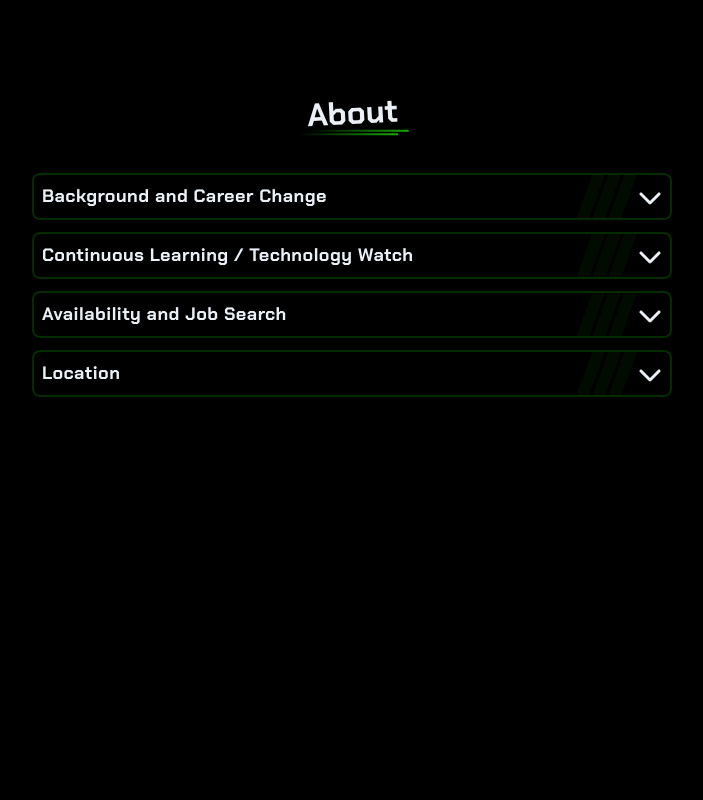
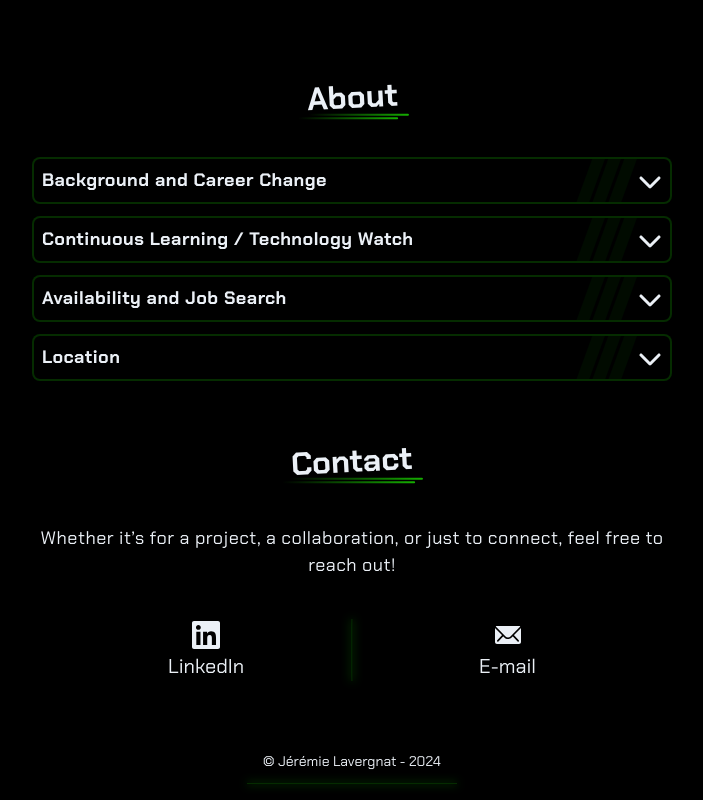
Before and after one commit to JeremDevX/portfolio-jeremdev, a Next.js app: page /en in a window 1280 px wide. Shown: the part 1668-2468 px from the top of the page, without its empty margins (288-991 px from the left). Before the commit the page ends 2097 px from the top, so only its background shows below. Built offline with nearby package versions, Linux system fonts and the light colour scheme.

Commit message:
style: add contact section with links and description; update translations for contact text

```diff
--- a/content/en/en.json
+++ b/content/en/en.json
@@ -6,6 +6,7 @@
     "mainSkills": "Core skills",
     "secondarySkills": "Additional skills",
     "myProjects": "Projects",
+    "contact": "Whether it’s for a project, a collaboration, or just to connect, feel free to reach out!",
     "about": "About",
     "aboutContent": [
       {
--- a/content/fr/fr.json
+++ b/content/fr/fr.json
@@ -6,6 +6,7 @@
     "mainSkills": "Core skills",
     "secondarySkills": "Additional skills",
     "myProjects": "Projets",
+    "contact": "Que ce soit pour un projet, une collaboration ou simplement échanger, n’hésitez pas à me contacter !",
     "about": "À propos",
     "aboutContent": [
       {
--- a/src/app/[locale]/page.module.scss
+++ b/src/app/[locale]/page.module.scss
@@ -1,3 +1,48 @@
+@mixin home-title {
+  &__title {
+    position: relative;
+    font-size: 2rem;
+    line-height: 1;
+    font-weight: bold;
+    margin-bottom: 2rem;
+    transform: rotate(-3deg);
+
+    &::before {
+      content: "";
+      position: absolute;
+      bottom: -6px;
+      left: -10px;
+      width: 110%;
+      height: 2px;
+      background: linear-gradient(
+        90deg,
+        rgba(255, 255, 255, 0) 0%,
+        var(--accent) 100%
+      );
+      z-index: -1;
+      border-radius: 0.25rem;
+      transform: rotate(3deg);
+    }
+
+    &::after {
+      content: "";
+      position: absolute;
+      bottom: -3px;
+      right: -10px;
+      width: 110%;
+      height: 2px;
+      background: linear-gradient(
+        90deg,
+        rgba(255, 255, 0, 0) 0%,
+        var(--accent) 100%
+      );
+      z-index: -1;
+      border-radius: 0.25rem;
+      transform: rotate(3deg);
+    }
+  }
+}
+
 .home {
   display: flex;
   justify-content: center;
@@ -73,6 +118,7 @@
 }
 
 .projects {
+  @include home-title;
   display: flex;
   flex-direction: column;
   align-items: center;
@@ -80,51 +126,10 @@
   min-height: 550px;
   width: 100%;
   overflow: hidden;
-
-  &__title {
-    position: relative;
-    transform: rotate(-3deg);
-    font-size: 2rem;
-    font-weight: bold;
-    margin-bottom: 2rem;
-
-    &::before {
-      content: "";
-      position: absolute;
-      bottom: -3px;
-      left: -10px;
-      width: 110%;
-      height: 2px;
-      background: linear-gradient(
-        90deg,
-        rgba(255, 255, 255, 0) 0%,
-        var(--accent) 100%
-      );
-      z-index: -1;
-      border-radius: 0.25rem;
-      transform: rotate(3deg);
-    }
-
-    &::after {
-      content: "";
-      position: absolute;
-      bottom: 0px;
-      right: -10px;
-      width: 110%;
-      height: 2px;
-      background: linear-gradient(
-        90deg,
-        rgba(255, 255, 0, 0) 0%,
-        var(--accent) 100%
-      );
-      z-index: -1;
-      border-radius: 0.25rem;
-      transform: rotate(3deg);
-    }
-  }
 }
 
 .skills {
+  @include home-title;
   display: flex;
   flex-direction: column;
   align-items: center;
@@ -134,49 +139,6 @@
 
   @media (min-width: 768px) {
     padding-top: 2rem;
-  }
-
-  &__title {
-    position: relative;
-    font-size: 2rem;
-    line-height: 1;
-    font-weight: bold;
-    margin-bottom: 2rem;
-    transform: rotate(-3deg);
-
-    &::before {
-      content: "";
-      position: absolute;
-      bottom: -6px;
-      left: -10px;
-      width: 110%;
-      height: 2px;
-      background: linear-gradient(
-        90deg,
-        rgba(255, 255, 255, 0) 0%,
-        var(--accent) 100%
-      );
-      z-index: -1;
-      border-radius: 0.25rem;
-      transform: rotate(3deg);
-    }
-
-    &::after {
-      content: "";
-      position: absolute;
-      bottom: -3px;
-      right: -10px;
-      width: 110%;
-      height: 2px;
-      background: linear-gradient(
-        90deg,
-        rgba(255, 255, 0, 0) 0%,
-        var(--accent) 100%
-      );
-      z-index: -1;
-      border-radius: 0.25rem;
-      transform: rotate(3deg);
-    }
   }
 
   &__subtitle {
@@ -193,6 +155,7 @@
 }
 
 .about {
+  @include home-title;
   display: flex;
   flex-direction: column;
   align-items: center;
@@ -202,48 +165,86 @@
   gap: 0.75rem;
   padding: 0 1rem;
   margin-bottom: 2rem;
+}
+.contact {
+  @include home-title;
+  display: flex;
+  flex-direction: column;
+  align-items: center;
+  position: relative;
+  width: 100%;
+  max-width: 40rem;
 
-  &__title {
+  gap: 1rem;
+
+  &__desc {
+    font-size: 1.125rem;
+    letter-spacing: 0.5px;
+    text-align: center;
+  }
+
+  &__links {
+    display: flex;
+    justify-content: space-between;
+
     position: relative;
-    font-size: 2rem;
-    line-height: 1;
-    font-weight: bold;
-    margin-bottom: 2rem;
-    transform: rotate(-3deg);
-
-    &::before {
-      content: "";
-      position: absolute;
-      bottom: -6px;
-      left: -10px;
-      width: 110%;
-      height: 2px;
-      background: linear-gradient(
-        90deg,
-        rgba(255, 255, 255, 0) 0%,
-        var(--accent) 100%
-      );
-      z-index: -1;
-      border-radius: 0.25rem;
-      transform: rotate(3deg);
-    }
+    width: 100%;
+    max-width: 25rem;
+    margin-top: 1.5rem;
+    padding: 0 1rem;
 
     &::after {
       content: "";
       position: absolute;
-      bottom: -3px;
-      right: -10px;
-      width: 110%;
-      height: 2px;
-      background: linear-gradient(
-        90deg,
-        rgba(255, 255, 0, 0) 0%,
-        var(--accent) 100%
-      );
-      z-index: -1;
-      border-radius: 0.25rem;
-      transform: rotate(3deg);
+      bottom: 0;
+      left: 50%;
+      transform: translateX(-50%);
+      width: 1px;
+      height: 100%;
+      background: var(--accent-half);
+      box-shadow: 0 0 8px var(--accent);
     }
+  }
+
+  &__link {
+    display: flex;
+    flex-direction: column;
+    justify-content: center;
+    align-items: center;
+
+    font-size: 1.25rem;
+
+    &:hover {
+      transform: scale(1.1);
+      filter: drop-shadow(0 0 8px var(--accent));
+    }
+  }
+
+  &__icon {
+    font-size: 2rem;
+  }
+}
+
+.footer {
+  display: flex;
+  justify-content: center;
+  align-items: center;
+  position: relative;
+
+  padding: 1rem;
+  margin: 0rem 0 1rem;
+  font-size: 0.875rem;
+  line-height: 100%;
+
+  &::after {
+    content: "";
+    position: absolute;
+    bottom: 0;
+    left: 0;
+    width: 100%;
+    height: 1px;
+    background: var(--accent-half);
+    box-shadow: 0 0 8px var(--accent);
   }
 }
 
--- a/src/app/[locale]/page.tsx
+++ b/src/app/[locale]/page.tsx
@@ -6,6 +6,9 @@ import { FlipWords } from "@/components/ui/flip-word";
 import { ProjectTabs } from "@/components/custom/ProjectTabs/ProjectTabs";
 import Grid from "@/components/custom/Grid/Grid";
 import AboutDropdown from "@/components/custom/AboutDropdown/AboutDropdown";
+import Link from "next/link";
+import { FaLinkedin } from "react-icons/fa";
+import { IoIosMail } from "react-icons/io";
 
 export async function generateMetadata() {
   const t = await getTranslations("MetaData");
@@ -48,7 +51,7 @@ export default function Home() {
         <h3 className={styles.skills__subtitle}>{t("mainSkills")}</h3>
         <AnimatedTechs skills="main" />
         <h3 className={styles.skills__subtitle}>{t("secondarySkills")}</h3>
-        <AnimatedTechs skills="secondary" />
+        <AnimatedTechs skills="secondary" reverseAnimation delay />
       </section>
       <section className={styles.projects}>
         <h2 className={styles.projects__title}>{t("myProjects")}</h2>
@@ -65,6 +68,29 @@ export default function Home() {
           />
         ))}
       </section>
+      <section className={styles.contact}>
+        <h2 className={styles.contact__title}>Contact</h2>
+        <p className={styles.contact__desc}>{t("contact")}</p>
+        <div className={styles.contact__links}>
+          <Link
+            href={"https://www.linkedin.com/in/jeremie-lavergnat"}
+            className={styles.contact__link}
+          >
+            <FaLinkedin className={styles.contact__icon} />
+            LinkedIn
+          </Link>
+          <Link
+            href="mailto:jeremdev.contactpro@gmail.com"
+            className={styles.contact__link}
+          >
+            <IoIosMail className={styles.contact__icon} />
+            E-mail
+          </Link>
+        </div>
+      </section>
+      <footer className={styles.footer}>
+        © Jérémie Lavergnat - {new Date().getFullYear()}
+      </footer>
       <Grid />
     </main>
   );
--- a/src/components/custom/AnimatedTechs/AnimatedTechs.tsx
+++ b/src/components/custom/AnimatedTechs/AnimatedTechs.tsx
@@ -1,4 +1,5 @@
 "use client";
+
 import {
   SiNextdotjs,
   SiPostgresql,
@@ -9,6 +10,7 @@ import {
 import { AnimatedTooltip } from "../../ui/animated-tooltip";
 import styles from "./AnimatedTechs.module.scss";
 import { FaFigma, FaGithub, FaNodeJs, FaReact, FaSass } from "react-icons/fa";
+import { motion } from "framer-motion";
 
 const dropShadowStyle = {
   filter: "drop-shadow(0 0 10px var(--accent))",
@@ -130,13 +132,22 @@ const secondarySkills = [
   },
 ];
 
-export function AnimatedTechs(props: { skills: "main" | "secondary" }) {
-  const { skills = "main" } = props;
+export function AnimatedTechs(props: {
+  skills: "main" | "secondary";
+  reverseAnimation?: boolean;
+  delay?: boolean;
+}) {
+  const { skills = "main", reverseAnimation, delay } = props;
   return (
-    <div className={styles.container}>
+    <motion.div
+      className={styles.container}
+      initial={{ opacity: 0, x: reverseAnimation ? "10vw" : "-10vw" }}
+      animate={{ opacity: 1, x: 0 }}
+      transition={{ duration: 0.5, delay: delay ? 0.5 : 0 }}
+    >
       <AnimatedTooltip
         items={skills === "main" ? mainSkills : secondarySkills}
       />
-    </div>
+    </motion.div>
   );
 }
```
